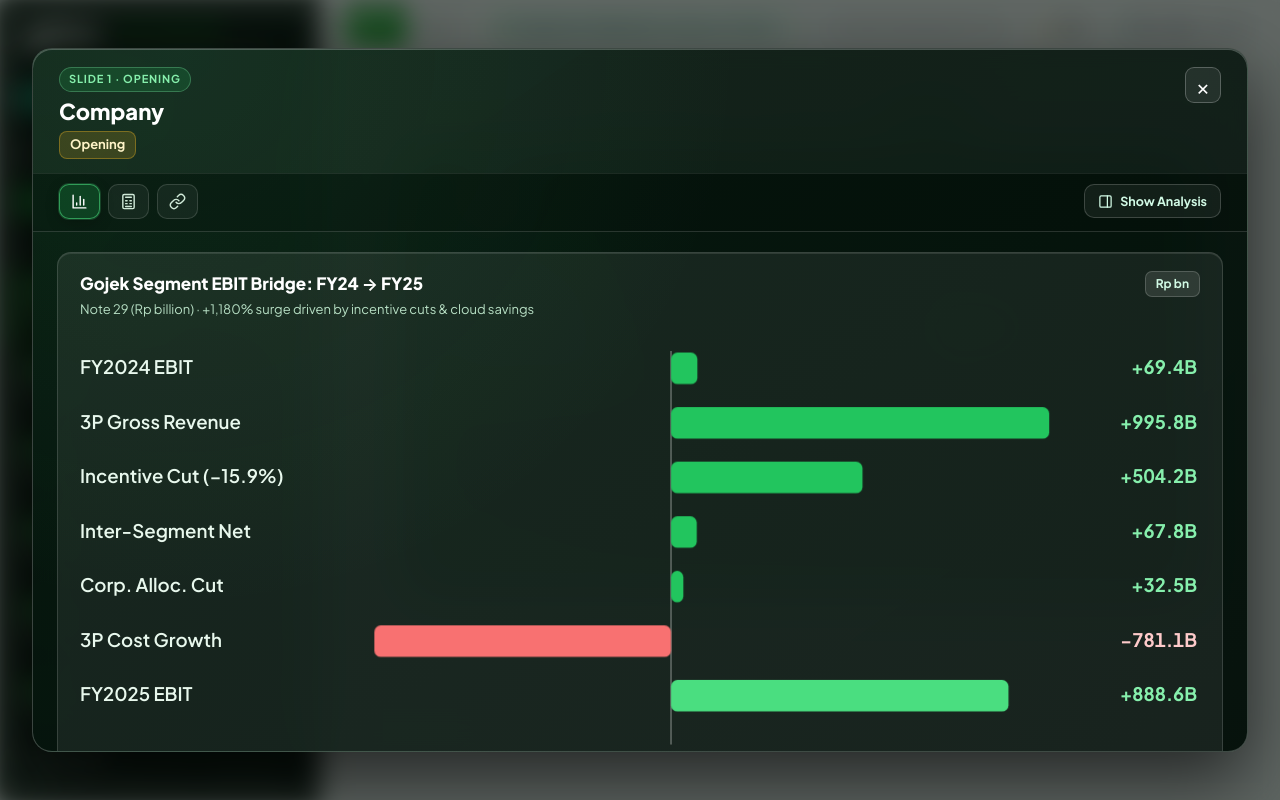
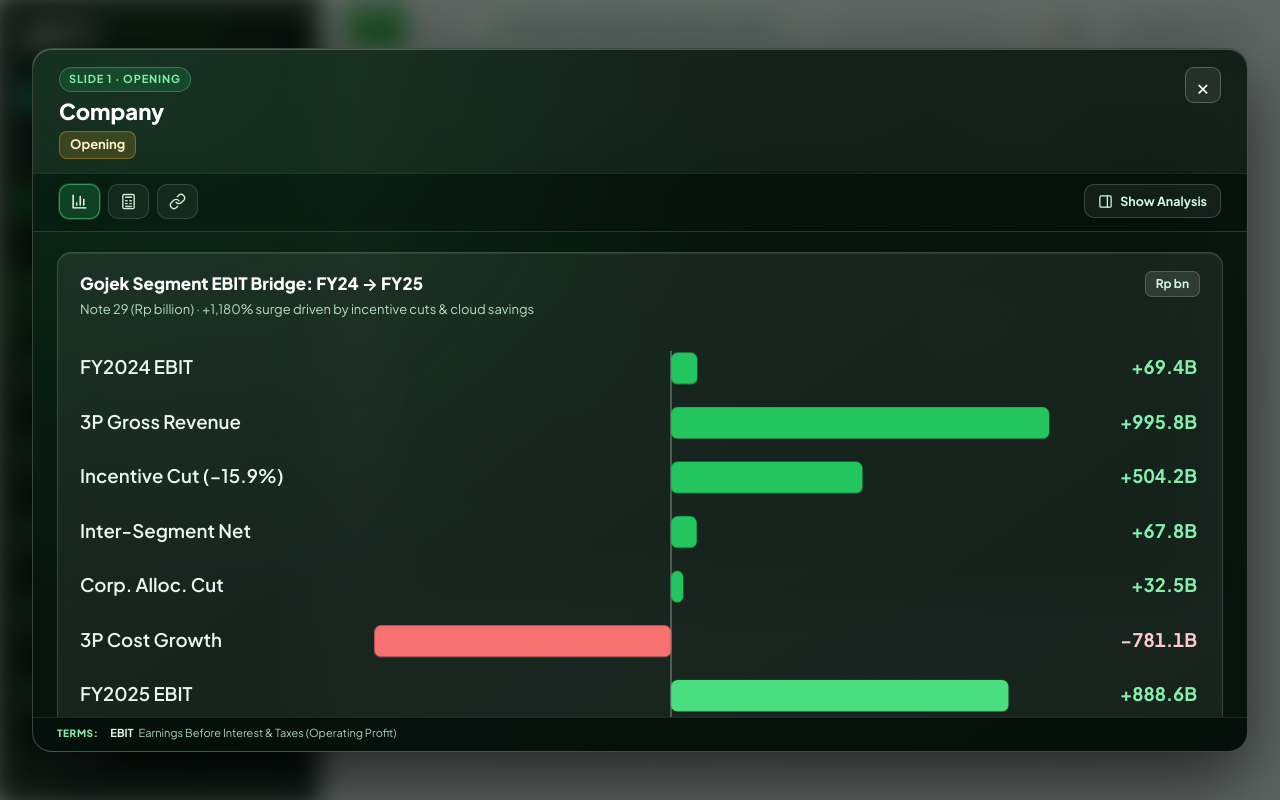
Before and after one commit to faglyramschie7/group4fsa, a Vue app in the folder goto-fsa-study/: page / in a window 1280 px wide. Both pictures are taken after a click on the button "Gojek · GoTo Financial · 24.99% Tokopedia". Built offline with nearby package versions, Linux system fonts and the light colour scheme.

Commit message:
Add automatic full-term abbreviation subtitles across slides and modal glossary footer

```diff
--- a/goto-fsa-study/src/components/GlassInsightModal.vue
+++ b/goto-fsa-study/src/components/GlassInsightModal.vue
@@ -1,6 +1,7 @@
 <script setup>
 import { computed, ref, watch } from 'vue'
 import { useReportMode } from '../composables/useReportMode'
+import { findAbbrTerms, getInlineAbbrHint } from '../composables/useAbbrGlossary'
 
 const props = defineProps({
   item: { type: Object, required: true },
@@ -1639,8 +1640,8 @@ const slide11ScenarioMatrix = computed(() => {
   const id = isId.value
   return {
     title: id
-      ? 'Matriks Valuasi 3 Skenario & Rekonsiliasi Rentang Nilai Wajar (Rp / saham · Tabel 16)'
-      : '3-Scenario Valuation Matrix & Defensible Range Reconciliation (Rp / share · Table 16)',
+      ? 'Matriks Valuasi 3 Skenario & Rekonsiliasi Rentang Nilai Wajar (Rp / saham · Appendix A6)'
+      : '3-Scenario Valuation Matrix & Defensible Range Reconciliation (Rp / share · Appendix A6)',
     headers: id
       ? ['Skenario / Tolok Ukur', 'DCF / Saham', 'RI / Saham', 'Interpretasi Ekonomi']
       : ['Scenario / Benchmark', 'DCF / Share', 'RI / Share', 'Economic Driver & Role'],
@@ -1678,6 +1679,26 @@ const slide11ScenarioMatrix = computed(() => {
     ],
   }
 })
+const titleAbbrHint = computed(() => getInlineAbbrHint(props.item.title || '', props.lang))
+
+const modalAbbrGlossary = computed(() => {
+  const cfg = chartConfig.value || {}
+  const chartLabels = [
+    cfg.title,
+    cfg.subtitle,
+    ...(cfg.items || []).map((i) => i.label),
+    ...(cfg.cards || []).map((c) => c.title),
+  ]
+  const blob = [
+    props.item.title,
+    props.item.value,
+    ...chartLabels,
+    ...(explanationParagraphs.value || []).slice(0, 2),
+  ]
+    .filter(Boolean)
+    .join(' ')
+  return findAbbrTerms(blob, props.lang, 8)
+})
 </script>
 
 <template>
@@ -1698,6 +1719,7 @@ const slide11ScenarioMatrix = computed(() => {
               {{ isId ? 'SLIDE' : 'SLIDE' }} {{ item.slide?.slide_num }} · {{ item.slide?.section_tag || (isId ? 'Analisis Mendalam' : 'Deep Insight') }}
             </span>
             <h2 id="glass-modal-title">{{ item.title }}</h2>
+            <div v-if="titleAbbrHint" class="glass-abbr-sub">{{ titleAbbrHint }}</div>
             <div v-if="item.value" class="glass-value-pill">{{ item.value }}</div>
           </div>
           <div class="glass-hdr-actions">
@@ -2657,7 +2679,14 @@ const slide11ScenarioMatrix = computed(() => {
             </div>
           </div>
         </div>
-        </section>
+          <!-- Compact Abbreviation Glossary Strip -->
+        <footer v-if="modalAbbrGlossary.length" class="glass-abbr-footer">
+          <span class="glass-abbr-key-lbl">{{ isId ? 'Istilah:' : 'Terms:' }}</span>
+          <span v-for="t in modalAbbrGlossary" :key="t.key" class="glass-abbr-chip">
+            <strong>{{ t.key }}</strong> {{ t.full }}
+          </span>
+        </footer>
+      </section>
       </div>
     </Transition>
   </Teleport>
@@ -2801,6 +2830,42 @@ const slide11ScenarioMatrix = computed(() => {
   color: #ffffff;
 }
 
+.glass-abbr-sub {
+  font-size: 12px;
+  font-weight: 500;
+  color: #a7d9b8;
+  margin-top: -2px;
+  line-height: 1.3;
+}
+
+.glass-abbr-footer {
+  display: flex;
+  flex-wrap: wrap;
+  align-items: center;
+  gap: 6px 12px;
+  padding: 8px 24px 10px;
+  border-top: 1px solid rgba(255, 255, 255, 0.10);
+  background: rgba(0, 0, 0, 0.22);
+  font-size: 11px;
+  line-height: 1.35;
+  color: #a9d5b8;
+  flex-shrink: 0;
+}
+
+.glass-abbr-key-lbl {
+  font-weight: 750;
+  text-transform: uppercase;
+  letter-spacing: 0.06em;
+  color: #86efac;
+  font-size: 10px;
+}
+
+.glass-abbr-chip strong {
+  color: #e8f8ed;
+  font-weight: 700;
+  margin-right: 3px;
+}
+
 .glass-tab-bar::-webkit-scrollbar {
   display: none;
 }
--- /dev/null
+++ b/goto-fsa-study/src/composables/useAbbrGlossary.js
@@ -0,0 +1,74 @@
+const GLOSSARY = [
+  { key: 'BVPS', regex: /\bBVPS\b/, en: 'Book Value Per Share', id: 'Nilai Buku per Saham' },
+  { key: 'NOPAT', regex: /\bNOPAT\b/, en: 'Net Operating Profit After Tax', id: 'Laba Operasi Bersih Setelah Pajak' },
+  { key: 'EBIAT', regex: /\bEBIAT\b/, en: 'Earnings Before Interest After Tax', id: 'Laba Sebelum Bunga Setelah Pajak' },
+  { key: 'EBITDA', regex: /\bEBITDA\b/, en: 'Earnings Before Interest, Taxes, Depreciation & Amortization', id: 'Laba Sebelum Bunga, Pajak, Depresiasi & Amortisasi' },
+  { key: 'EBIT', regex: /\bEBIT\b/, en: 'Earnings Before Interest & Taxes (Operating Profit)', id: 'Laba Sebelum Bunga & Pajak (Laba Operasi)' },
+  { key: 'WACC', regex: /\bWACC\b/, en: 'Weighted Average Cost of Capital', id: 'Biaya Modal Rata-Rata Tertimbang' },
+  { key: 'CAPM', regex: /\bCAPM\b/, en: 'Capital Asset Pricing Model', id: 'Model Penentuan Harga Aset Modal' },
+  { key: 'FCFF', regex: /\bFCFF\b/, en: 'Free Cash Flow to Firm', id: 'Arus Kas Bebas untuk Perusahaan' },
+  { key: 'FCF', regex: /\bFCF\b/, en: 'Free Cash Flow', id: 'Arus Kas Bebas' },
+  { key: 'CFO', regex: /\bCFO\b/, en: 'Cash Flow from Operations', id: 'Arus Kas dari Aktivitas Operasi' },
+  { key: 'CFI', regex: /\bCFI\b/, en: 'Cash Flow from Investing', id: 'Arus Kas dari Aktivitas Investasi' },
+  { key: 'DCF', regex: /\bDCF\b/, en: 'Discounted Cash Flow', id: 'Arus Kas Terdiskonto' },
+  { key: 'RI', regex: /\bRI\b/, en: 'Residual Income (Economic Profit)', id: 'Laba Residual (Laba Ekonomi)' },
+  { key: 'ROIC', regex: /\bROIC\b/, en: 'Return on Invested Capital', id: 'Imbal Hasil atas Modal Diinvestasikan' },
+  { key: 'ROE', regex: /\bROE\b/, en: 'Return on Equity', id: 'Imbal Hasil atas Ekuitas' },
+  { key: 'ROA', regex: /\bROA\b/, en: 'Return on Assets', id: 'Imbal Hasil atas Aset' },
+  { key: 'P/B', regex: /\bP\/B\b/, en: 'Price-to-Book Ratio', id: 'Rasio Harga terhadap Nilai Buku' },
+  { key: 'P/E', regex: /\bP\/E\b/, en: 'Price-to-Earnings Ratio', id: 'Rasio Harga terhadap Laba' },
+  { key: 'EV', regex: /\bEV\b/, en: 'Enterprise Value', id: 'Nilai Perusahaan' },
+  { key: 'COGS', regex: /\bCOGS\b/, en: 'Cost of Goods Sold', id: 'Beban Pokok Pendapatan' },
+  { key: 'OpEx', regex: /\bOpEx\b/i, en: 'Operating Expenses', id: 'Beban Operasional' },
+  { key: 'CapEx', regex: /\bCapEx\b/i, en: 'Capital Expenditures', id: 'Belanja Modal' },
+  { key: 'D&A', regex: /\bD&A\b/, en: 'Depreciation & Amortization', id: 'Depresiasi & Amortisasi' },
+  { key: 'DSO', regex: /\bDSO\b/, en: 'Days Sales Outstanding', id: 'Hari Penagihan Piutang' },
+  { key: 'DPO', regex: /\bDPO\b/, en: 'Days Payable Outstanding', id: 'Hari Pembayaran Utang' },
+  { key: 'DIO', regex: /\bDIO\b/, en: 'Days Inventory Outstanding', id: 'Hari Persediaan' },
+  { key: 'CCC', regex: /\bCCC\b/, en: 'Cash Conversion Cycle', id: 'Siklus Konversi Kas' },
+  { key: 'TIE', regex: /\bTIE\b/, en: 'Times Interest Earned (Interest Coverage)', id: 'Rasio Cakupan Bunga' },
+  { key: 'DOL', regex: /\bDOL\b/, en: 'Degree of Operating Leverage', id: 'Derajat Leverage Operasi' },
+  { key: 'ATO', regex: /\bATO\b/, en: 'Asset Turnover', id: 'Perputaran Aset' },
+  { key: 'EM', regex: /\bEM\b/, en: 'Equity Multiplier', id: 'Pengganda Ekuitas' },
+  { key: 'ERP', regex: /\bERP\b/, en: 'Equity Risk Premium', id: 'Premi Risiko Ekuitas' },
+  { key: 'CRP', regex: /\bCRP\b/, en: 'Country Risk Premium', id: 'Premi Risiko Negara' },
+  { key: 'Ke', regex: /\bKe\b/, en: 'Cost of Equity', id: 'Biaya Ekuitas' },
+  { key: 'Kd', regex: /\bKd\b/, en: 'Cost of Debt', id: 'Biaya Utang' },
+  { key: 'Rf', regex: /\bRf\b/, en: 'Risk-Free Rate', id: 'Tingkat Bebas Risiko' },
+  { key: 'GM', regex: /\bGM\b/, en: 'Gross Margin', id: 'Margin Laba Kotor' },
+  { key: 'GTV', regex: /\bGTV\b/, en: 'Gross Transaction Value', id: 'Nilai Transaksi Bruto' },
+  { key: 'GMV', regex: /\bGMV\b/, en: 'Gross Merchandise Value', id: 'Nilai Barang Dagangan Bruto' },
+  { key: 'NWC', regex: /\bNWC\b/, en: 'Net Working Capital', id: 'Modal Kerja Bersih' },
+  { key: 'BVE', regex: /\bBVE\b/, en: 'Book Value of Equity', id: 'Nilai Buku Ekuitas' },
+  { key: 'MVE', regex: /\bMVE\b/, en: 'Market Value of Equity', id: 'Nilai Pasar Ekuitas' },
+  { key: 'NI', regex: /\bNI\b/, en: 'Net Income', id: 'Laba Bersih' },
+  { key: 'EBT', regex: /\bEBT\b/, en: 'Earnings Before Tax', id: 'Laba Sebelum Pajak' },
+  { key: 'GAAP', regex: /\bGAAP\b/, en: 'Generally Accepted Accounting Principles', id: 'Standar Akuntansi Berlaku Umum' },
+  { key: 'YoY', regex: /\bYoY\b/, en: 'Year-over-Year', id: 'Tahun-ke-Tahun' },
+  { key: 'bps', regex: /\bbps\b/, en: 'Basis Points (100 bps = 1%)', id: 'Basis Poin (100 bps = 1%)' },
+]
+
+export function findAbbrTerms(text, lang = 'en', maxItems = 8) {
+  if (!text) return []
+  const str = String(text)
+  const found = []
+  const seen = new Set()
+  for (const item of GLOSSARY) {
+    if (seen.has(item.key)) continue
+    if (item.regex.test(str)) {
+      // Avoid redundant subtitle if the full English term is already written right in the string
+      const full = lang === 'id' ? item.id : item.en
+      if (str.toLowerCase().includes(full.toLowerCase())) continue
+      seen.add(item.key)
+      found.push({ key: item.key, full })
+      if (found.length >= maxItems) break
+    }
+  }
+  return found
+}
+
+export function getInlineAbbrHint(label, lang = 'en') {
+  const hits = findAbbrTerms(label, lang, 2)
+  if (!hits.length) return ''
+  return hits.map((h) => (hits.length === 1 ? h.full : `${h.key}: ${h.full}`)).join(' · ')
+}
```
